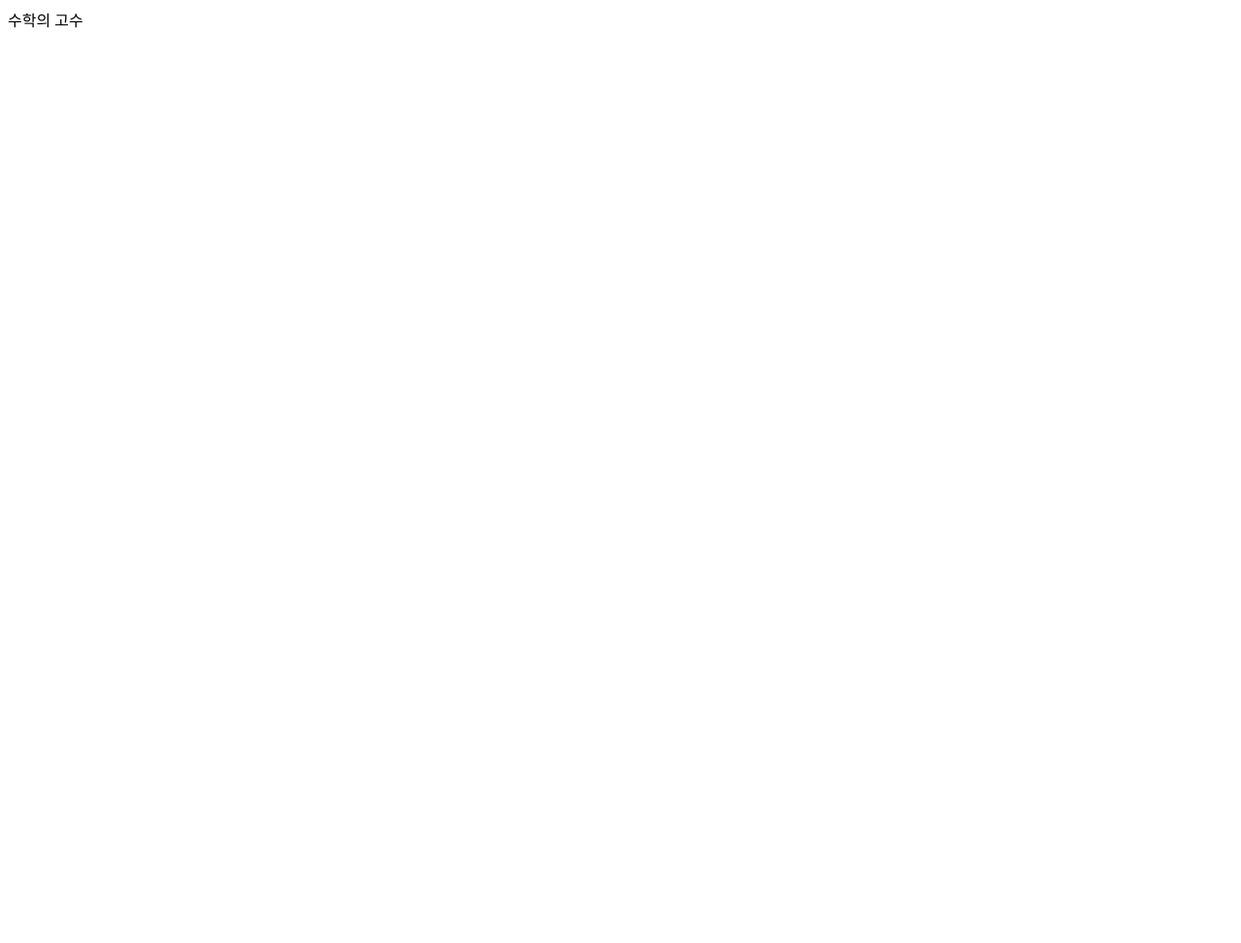
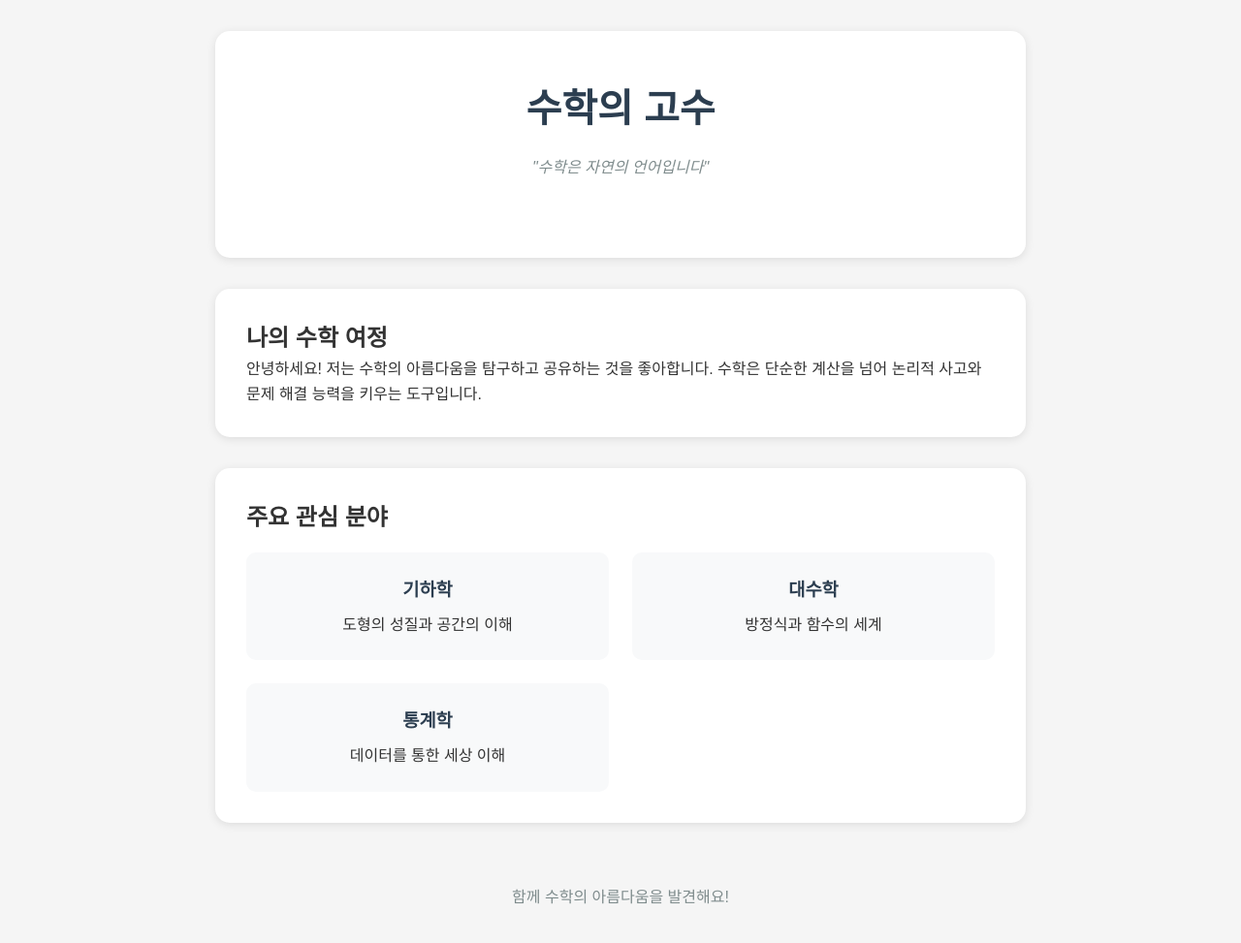
Before and after one commit to MJnaldo/mathking, a plain HTML site: page index.html in a window 1280 px wide. Shown: the whole page at 97% size. Before the commit the page ends 800 px from the top, so only its background shows below. Drawn offline with Linux system fonts and the light colour scheme.

Commit message:
수학 커밋

```diff
--- a/index.html
+++ b/index.html
@@ -1,11 +1,118 @@
 <!DOCTYPE html>
-<html lang="en">
+<html lang="ko">
 <head>
     <meta charset="UTF-8">
     <meta name="viewport" content="width=device-width, initial-scale=1.0">
-    <title>Document</title>
+    <title>수학의 고수 - 프로필</title>
+    <style>
+        * {
+            margin: 0;
+            padding: 0;
+            box-sizing: border-box;
+            font-family: 'Noto Sans KR', sans-serif;
+        }
+
+        body {
+            background-color: #f5f5f5;
+            color: #333;
+            line-height: 1.6;
+        }
+
+        .container {
+            max-width: 900px;
+            margin: 0 auto;
+            padding: 2rem;
+        }
+
+        .profile-header {
+            text-align: center;
+            padding: 3rem 0;
+            background-color: #fff;
+            border-radius: 15px;
+            box-shadow: 0 2px 10px rgba(0,0,0,0.1);
+            margin-bottom: 2rem;
+        }
+
+        .profile-header h1 {
+            font-size: 2.5rem;
+            color: #2c3e50;
+            margin-bottom: 1rem;
+        }
+
+        .math-quote {
+            font-style: italic;
+            color: #7f8c8d;
+            margin-bottom: 2rem;
+        }
+
+        .content-section {
+            background-color: #fff;
+            padding: 2rem;
+            border-radius: 15px;
+            box-shadow: 0 2px 10px rgba(0,0,0,0.1);
+            margin-bottom: 2rem;
+        }
+
+        .math-topics {
+            display: grid;
+            grid-template-columns: repeat(auto-fit, minmax(250px, 1fr));
+            gap: 1.5rem;
+            margin-top: 1rem;
+        }
+
+        .topic-card {
+            background-color: #f8f9fa;
+            padding: 1.5rem;
+            border-radius: 10px;
+            text-align: center;
+        }
+
+        .topic-card h3 {
+            color: #2c3e50;
+            margin-bottom: 0.5rem;
+        }
+
+        .footer {
+            text-align: center;
+            padding: 2rem 0;
+            color: #7f8c8d;
+        }
+    </style>
 </head>
 <body>
-    수학의 고수
+    <div class="container">
+        <header class="profile-header">
+            <h1>수학의 고수</h1>
+            <p class="math-quote">"수학은 자연의 언어입니다"</p>
+        </header>
+
+        <section class="content-section">
+            <h2>나의 수학 여정</h2>
+            <p>안녕하세요! 저는 수학의 아름다움을 탐구하고 공유하는 것을 좋아합니다.
+               수학은 단순한 계산을 넘어 논리적 사고와 문제 해결 능력을 키우는 도구입니다.</p>
+        </section>
+
+        <section class="content-section">
+            <h2>주요 관심 분야</h2>
+            <div class="math-topics">
+                <div class="topic-card">
+                    <h3>기하학</h3>
+                    <p>도형의 성질과 공간의 이해</p>
+                </div>
+                <div class="topic-card">
+                    <h3>대수학</h3>
+                    <p>방정식과 함수의 세계</p>
+                </div>
+                <div class="topic-card">
+                    <h3>통계학</h3>
+                    <p>데이터를 통한 세상 이해</p>
+                </div>
+            </div>
+        </section>
+
+        <footer class="footer">
+            <p>함께 수학의 아름다움을 발견해요!</p>
+        </footer>
+    </div>
 </body>
 </html>
```
